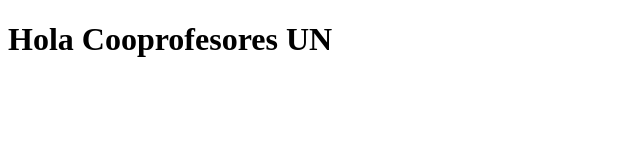
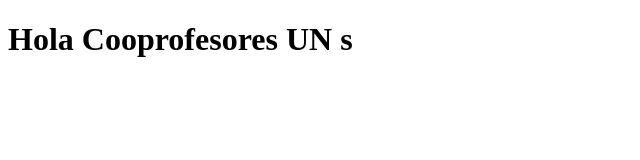
Before and after one commit to AndresMCardenas/Control_Ingreso, a plain HTML site: page index.html in a window 1280 px wide. Shown: the full height of the page, 0-640 px from the left. Drawn offline with Linux system fonts and the light colour scheme.

Commit message:
cambio de prueba

```diff
--- a/index.html
+++ b/index.html
@@ -7,6 +7,6 @@
   <title>Control de Igreso</title>
 </head>
 <body>
-  <h1>Hola Cooprofesores UN</h1>
+  <h1>Hola Cooprofesores UN s</h1>
 </body>
 </html>
```
